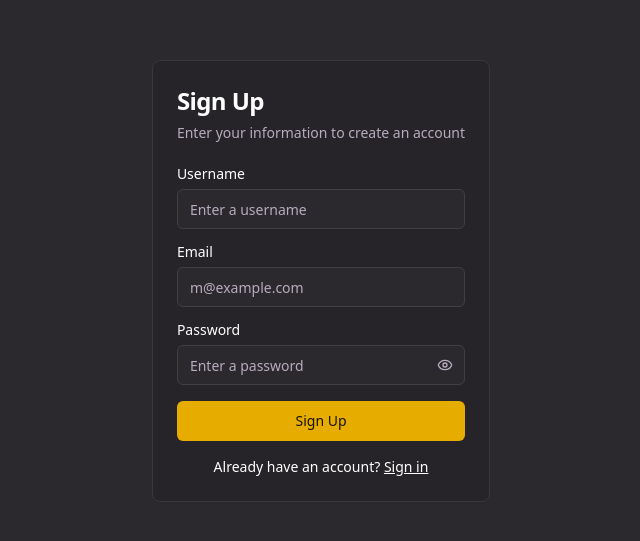
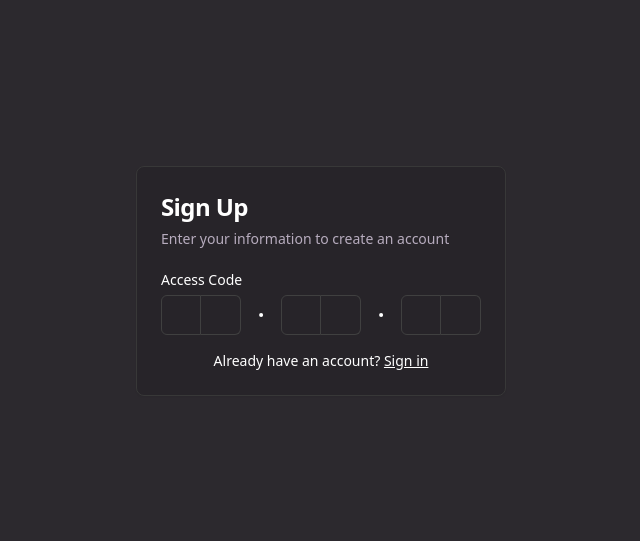
Before and after one commit to caidam/project-project-front, a React (Vite) app: page /#/signup in a window 1280 px wide. Shown: the part 119-660 px from the top of the page, without its empty margins (319-959 px from the left). Built offline with nearby package versions, Linux system fonts and the light colour scheme.

Commit message:
implement otp sign up

```diff
--- a/package.json
+++ b/package.json
@@ -26,6 +26,7 @@
     "class-variance-authority": "^0.7.0",
     "clsx": "^2.1.1",
     "dayjs": "^1.11.10",
+    "input-otp": "^1.2.4",
     "jwt-decode": "^3.1.2",
     "lucide-react": "^0.414.0",
     "next-themes": "^0.3.0",
--- a/src/App.jsx
+++ b/src/App.jsx
@@ -11,6 +11,7 @@ import NoPage from './pages/NoPage'
 import LoginPage from './pages/LoginPage'
 import PrivateRoutes from './utils/PrivateRoutes'
 import SignupPage from './pages/SignupPage'
+import SignupPageOtp from './pages/SignUpPageOtp'
 import LandingPage from './pages/LandingPage'
 import ActivationSuccessPage from './pages/ActivationSuccessPage'
 import PasswordResetRequestPage from './pages/PasswordResetRequestPage'
@@ -31,7 +32,8 @@ const App = () => {
             <Routes>
 
               <Route path='/login' element={<LoginPage />} />
-              <Route path='/signup' element={<SignupPage />} />
+              <Route path='/signup' element={<SignupPageOtp />} />
+              {/* <Route path='/signupotp' element={<SignupPageOtp />} /> */}
               <Route path='/landing' element={<LandingPage />} />
               <Route path='/activate/:uid/:token' element={<ActivationSuccessPage />} />
               <Route path="/request-password-reset" element={<PasswordResetRequestPage />} />
--- /dev/null
+++ b/src/components/InputOtpSeparator.jsx
@@ -0,0 +1,45 @@
+import React, { useState, useEffect } from "react";
+import { REGEXP_ONLY_DIGITS_AND_CHARS } from "input-otp"
+import {
+  InputOTP,
+  InputOTPGroup,
+  InputOTPSeparator,
+  InputOTPSlot,
+} from "./ui/input-otp";
+
+export function InputOTPWithSeparator({ setOtp, isOtpValid }) {
+  const [otp, setOtpValue] = useState("");
+
+  const handleOtpChange = (newOtp) => {
+    setOtpValue(newOtp);
+    console.log(`Updated OTP: ${newOtp}`); // Log the updated OTP
+  };
+
+  useEffect(() => {
+    if (otp.length === 6) {
+      console.log(`Validating OTP: ${otp}`); // Log OTP before validation
+      setOtp(otp);
+    }
+  }, [otp, setOtp]);
+
+  return (
+    <div>
+      <InputOTP maxLength={6} value={otp} onChange={handleOtpChange} disabled={isOtpValid} pattern={REGEXP_ONLY_DIGITS_AND_CHARS} >
+        <InputOTPGroup>
+          <InputOTPSlot index={0} />
+          <InputOTPSlot index={1} />
+        </InputOTPGroup>
+        <InputOTPSeparator />
+        <InputOTPGroup>
+          <InputOTPSlot index={2} />
+          <InputOTPSlot index={3} />
+        </InputOTPGroup>
+        <InputOTPSeparator />
+        <InputOTPGroup>
+          <InputOTPSlot index={4} />
+          <InputOTPSlot index={5} />
+        </InputOTPGroup>
+      </InputOTP>
+    </div>
+  );
+}
--- a/src/components/LoginFormComponent.jsx
+++ b/src/components/LoginFormComponent.jsx
@@ -11,6 +11,7 @@ import {
 import { Input } from "@/components/ui/input"
 import { Label } from "@/components/ui/label"
 import { Eye, EyeOff } from 'lucide-react';
+import { InputOTPWithSeparator } from './InputOtpSeparator';
 
 // Login
 export function LoginForm({ loginUser }) {
@@ -152,6 +153,89 @@ export function SignUpForm({ signupUser }) {
   );
 }
 
+// Sign Up Otp
+export function SignUpFormOtp({ signupUser, isOtpValid, validateOtp }) {
+  const [showPassword, setShowPassword] = useState(false);
+
+  const togglePasswordVisibility = () => {
+    setShowPassword(!showPassword);
+  };
+
+  return (
+    <Card className="mx-auto max-w-sm">
+      <CardHeader>
+        <CardTitle className="text-2xl">Sign Up</CardTitle>
+        <CardDescription>
+          Enter your information to create an account
+        </CardDescription>
+      </CardHeader>
+      <CardContent>
+        {!isOtpValid && (
+          <div className="grid gap-2 mb-4">
+            <Label htmlFor="access_code">Access Code</Label>
+            <InputOTPWithSeparator setOtp={validateOtp} isOtpValid={isOtpValid} />
+          </div>
+        )}
+        {isOtpValid && (
+          <form onSubmit={signupUser}>
+            <div className="grid gap-4">
+              <div className="grid gap-2">
+                <Label htmlFor="username">Username</Label>
+                <Input
+                  id="username"
+                  type="text"
+                  placeholder="Enter a username"
+                  // required
+                />
+              </div>
+              <div className="grid gap-2">
+                <Label htmlFor="email">Email</Label>
+                <Input
+                  id="email"
+                  type="email"
+                  placeholder="m@example.com"
+                  // required
+                />
+              </div>
+              <div className="grid gap-2">
+                <div className="flex items-center">
+                  <Label htmlFor="password">Password</Label>
+                </div>
+                <div className="relative">
+                  <Input
+                    id="password"
+                    type={showPassword ? 'text' : 'password'}
+                    placeholder="Enter a password"
+                    // required
+                  />
+                  <button
+                    type="button"
+                    onClick={togglePasswordVisibility}
+                    className="absolute inset-y-0 right-0 px-3 py-2 text-muted-foreground hover:text-foreground text-xs bg-transparent border-none cursor-pointer"
+                  >
+                    {showPassword ? <EyeOff size={16} /> : <Eye size={16} />}
+                  </button>
+                </div>
+              </div>
+              <Button type="submit" className="w-full">
+                Sign Up
+              </Button>
+            </div>
+          </form>
+        )}
+        <div className="mt-4 text-center text-sm">
+          Already have an account?{" "}
+          <Link to="/login" className="underline">
+            Sign in
+          </Link>
+        </div>
+      </CardContent>
+    </Card>
+  );
+}
+
+
+
 // Password Reset Request
 export function PasswordResetRequestForm({ requestPasswordReset }) {
 
--- a/src/components/YoutubeVideoInfoStatic.jsx
+++ b/src/components/YoutubeVideoInfoStatic.jsx
@@ -65,7 +65,10 @@ export const YouTubeVideoInfoStatic = ({ url }) => {
             className="relative w-full"
             style={{
               paddingBottom: '56.25%', /* 16:9 aspect ratio */
-              maxWidth: '1500px'} }
+              maxWidth: '1500px',
+              borderRadius: '--radius',
+              overflow: 'hidden'
+            } }
         >
           <iframe
             className="absolute top-0 left-0 w-full h-full"
--- /dev/null
+++ b/src/components/ui/input-otp.jsx
@@ -0,0 +1,55 @@
+"use client"
+
+import * as React from "react"
+import { OTPInput, OTPInputContext } from "input-otp"
+import { Dot } from "lucide-react"
+
+import { cn } from "@/lib/utils"
+
+const InputOTP = React.forwardRef(({ className, containerClassName, ...props }, ref) => (
+  <OTPInput
+    ref={ref}
+    containerClassName={cn("flex items-center gap-2 has-[:disabled]:opacity-50", containerClassName)}
+    className={cn("disabled:cursor-not-allowed", className)}
+    {...props} />
+))
+InputOTP.displayName = "InputOTP"
+
+const InputOTPGroup = React.forwardRef(({ className, ...props }, ref) => (
+  <div ref={ref} className={cn("flex items-center", className)} {...props} />
+))
+InputOTPGroup.displayName = "InputOTPGroup"
+
+const InputOTPSlot = React.forwardRef(({ index, className, ...props }, ref) => {
+  const inputOTPContext = React.useContext(OTPInputContext)
+  const { char, hasFakeCaret, isActive } = inputOTPContext.slots[index]
+
+  return (
+    (<div
+      ref={ref}
+      className={cn(
+        "relative flex h-10 w-10 items-center justify-center border-y border-r border-input text-sm transition-all first:rounded-l-md first:border-l last:rounded-r-md",
+        isActive && "z-10 ring-2 ring-ring ring-offset-background",
+        className
+      )}
+      {...props}>
+      {char}
+      {hasFakeCaret && (
+        <div
+          className="pointer-events-none absolute inset-0 flex items-center justify-center">
+          <div className="h-4 w-px animate-caret-blink bg-foreground duration-1000" />
+        </div>
+      )}
+    </div>)
+  );
+})
+InputOTPSlot.displayName = "InputOTPSlot"
+
+const InputOTPSeparator = React.forwardRef(({ ...props }, ref) => (
+  <div ref={ref} role="separator" {...props}>
+    <Dot />
+  </div>
+))
+InputOTPSeparator.displayName = "InputOTPSeparator"
+
+export { InputOTP, InputOTPGroup, InputOTPSlot, InputOTPSeparator }
--- /dev/null
+++ b/src/pages/SignUpPageOtp.jsx
@@ -0,0 +1,83 @@
+import React, { useState } from 'react';
+import { DJ_BASE_URL } from '../config';
+import { SignUpFormOtp } from '@/components/LoginFormComponent';
+import { toast, Toaster } from 'sonner';
+
+const FIXED_OTP = "12345Q"; // Fixed OTP code for testing purposes
+
+const SignupPageOtp = () => {
+  const [errors, setErrors] = useState({});
+  const [isOtpValid, setIsOtpValid] = useState(false);
+
+  const validateEmail = (email) => {
+    const regex = /^[^\s@]+@[^\s@]+\.[^\s@]+$/;
+    return regex.test(email);
+  };
+
+  const validateForm = (username, email, password) => {
+    const newErrors = {};
+    if (!username) newErrors.username = 'Username is required';
+    else if (username.length < 5) newErrors.username = 'Username must be at least 5 characters long';
+    if (!email) newErrors.email = 'Email is required';
+    else if (!validateEmail(email)) newErrors.email = 'Invalid email format';
+    if (!password) newErrors.password = 'Password is required';
+    else if (password.length < 5) newErrors.password = 'Password must be at least 5 characters long';
+    return newErrors;
+  };
+
+  const signupUser = async (e) => {
+    e.preventDefault();
+
+    const username = e.target.username.value;
+    const email = e.target.email.value;
+    const password = e.target.password.value;
+
+    const formErrors = validateForm(username, email, password);
+    if (Object.keys(formErrors).length > 0) {
+      setErrors(formErrors);
+      Object.values(formErrors).forEach(error => toast.error(error));
+      return;
+    }
+
+    const signupPromise = fetch(`${DJ_BASE_URL}/api/register/`, {
+      method: 'POST',
+      headers: {
+        'Content-Type': 'application/json',
+      },
+      body: JSON.stringify({ username, email, password }),
+    }).then(response => {
+      if (response.status === 200) {
+        return response.json();
+      } else {
+        throw new Error('Something went wrong!');
+      }
+    });
+
+    toast.promise(signupPromise, {
+      loading: 'Loading...',
+      success: 'Account created successfully! Please check your email to verify your account.',
+      error: 'Something went wrong!',
+    });
+  };
+
+  const validateOtp = (otp) => {
+    console.log(`Received OTP for validation: ${otp}`); // Log OTP before validation
+    if (otp === FIXED_OTP) {
+      setIsOtpValid(true);
+      toast.success("OTP validated successfully!");
+    } else {
+      setIsOtpValid(false);
+      if (otp.length === 6) {
+        toast.error("Invalid OTP. Please try again.");
+      }
+    }
+  };
+
+  return (
+    <div className="flex items-center justify-center min-h-screen">
+      <SignUpFormOtp signupUser={signupUser} isOtpValid={isOtpValid} validateOtp={validateOtp} />
+    </div>
+  );
+};
+
+export default SignupPageOtp;
--- a/src/utils/PrivateRoutes.jsx
+++ b/src/utils/PrivateRoutes.jsx
@@ -24,7 +24,7 @@ const PrivateRoutes = () => {
   const location = useLocation();
 
   // List of public paths that should be accessible without authentication
-  const publicPaths = ['/login', '/signup', '/landing', '/request-password-reset', '/reset-password-confirm/:uidb64/:token', '/activate/:uid/:token'];
+  const publicPaths = ['/login', '/signup', '/signupotp', '/landing', '/request-password-reset', '/reset-password-confirm/:uidb64/:token', '/activate/:uid/:token'];
 
   // Check if the current path is public
   const isPublicPath = publicPaths.some(path => location.pathname.match(new RegExp(`^${path.replace(/:\w+/g, '.*')}$`)));
```
Also changed, not shown: 1 other file (tests, documents, lock files or other folders).
